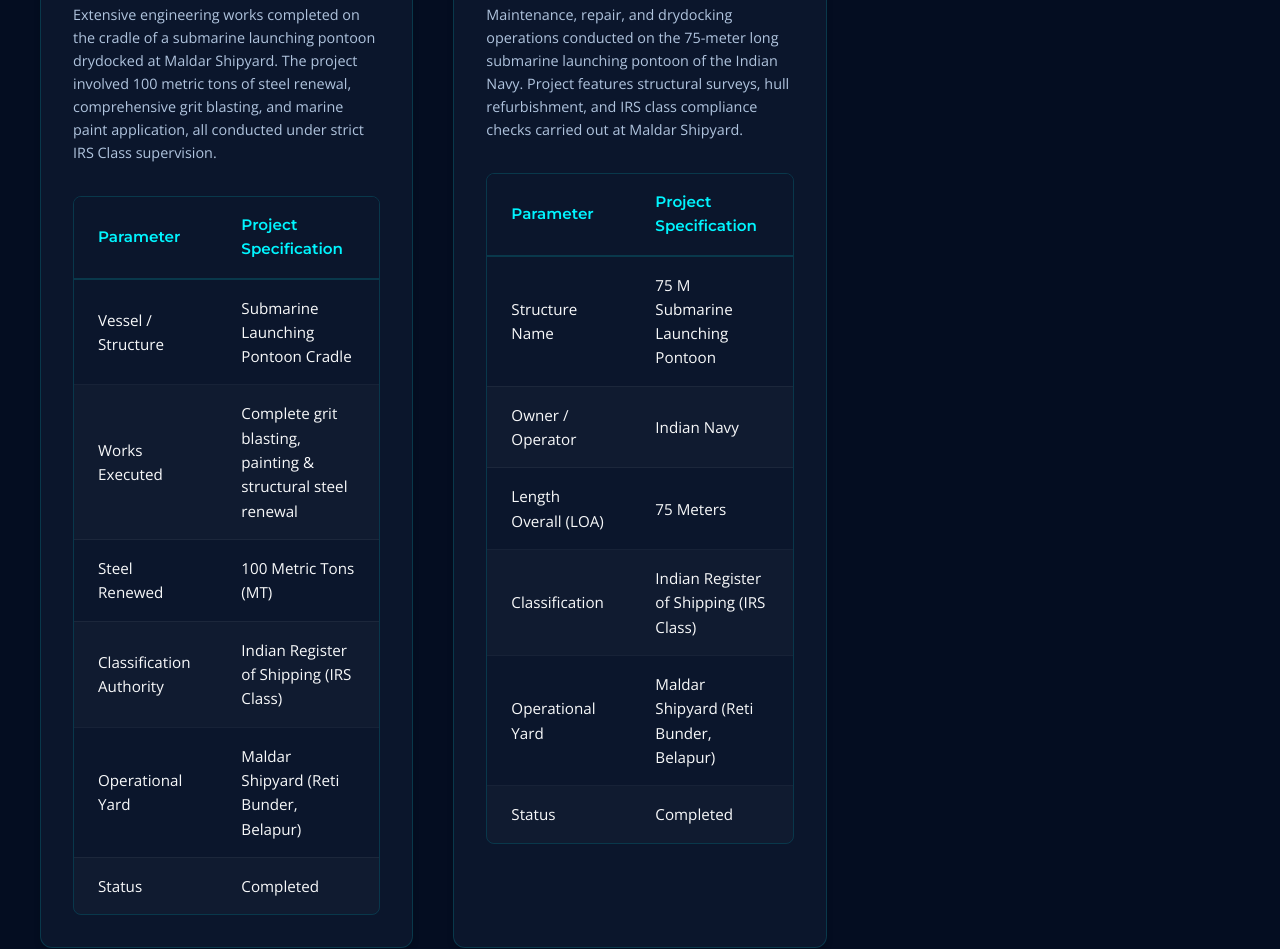
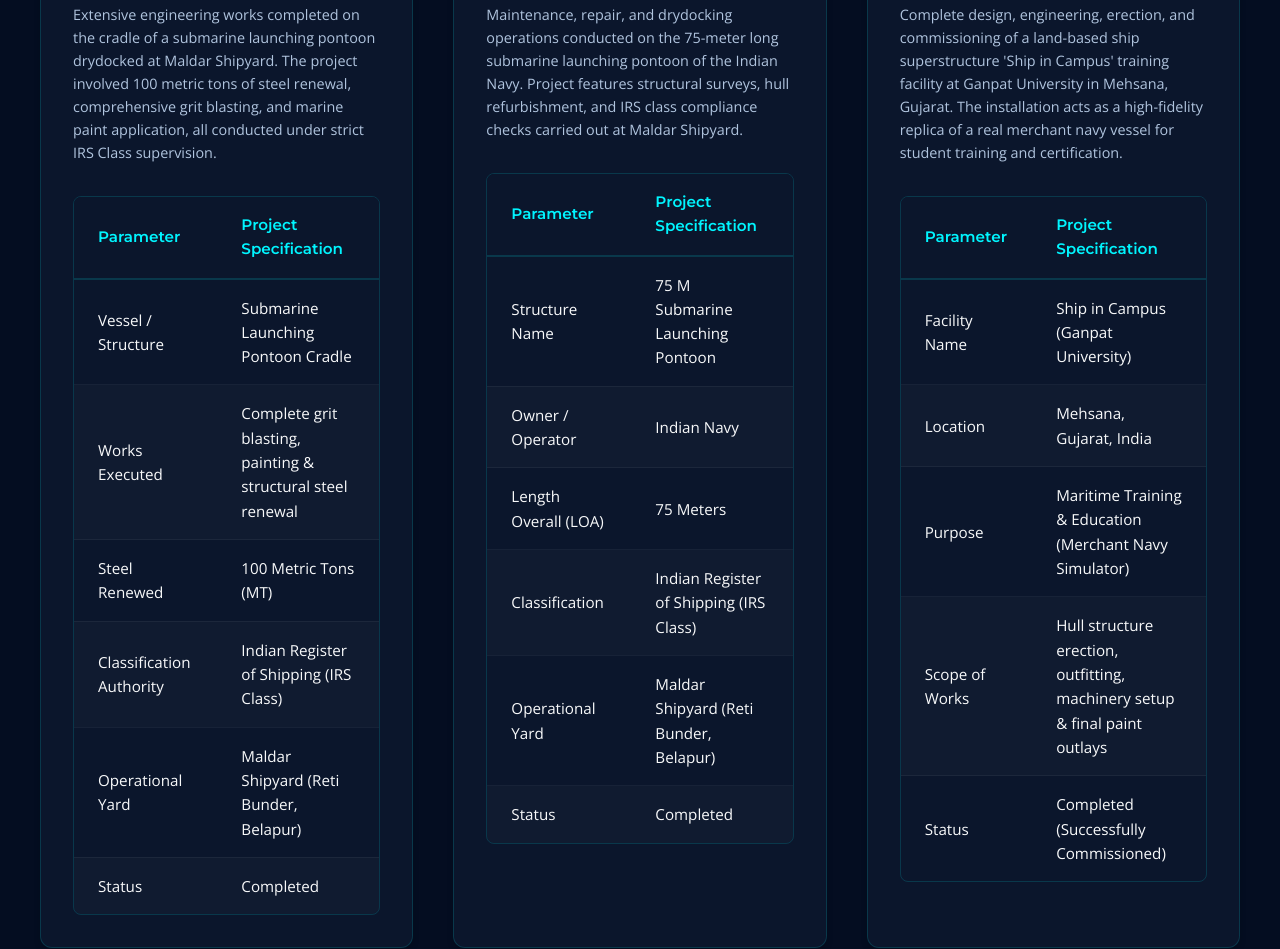
Before and after one commit to OnerFusionINC/lothalmarine, a website: page products.html in a window 1280 px wide. Shown: the part 6200-7149 px from the top of the page. Drawn offline with nearby package versions, Linux system fonts and the light colour scheme.

Commit message:
Add project card for Ship in Campus for Ganpat University with progress image

```diff
--- a/products.html
+++ b/products.html
@@ -717,6 +717,51 @@
             </div>
           </div>
 
+          <!-- Product 19: Ship in Campus for Ganpat University -->
+          <div class="product-card">
+            <div class="product-img">
+              <img src="assets/images/ship_in_campus_ganpat_university.jpg" alt="Ship in Campus training facility erected at Ganpat University, Mehsana" loading="lazy">
+            </div>
+            <div class="product-info">
+              <span class="product-tag">Maritime Training Facilities</span>
+              <h3 class="product-title">Ship in Campus for Ganpat University</h3>
+              <p class="product-desc">Complete design, engineering, erection, and commissioning of a land-based ship superstructure 'Ship in Campus' training facility at Ganpat University in Mehsana, Gujarat. The installation acts as a high-fidelity replica of a real merchant navy vessel for student training and certification.</p>
+
+              <div class="spec-table-container">
+                <table class="spec-table" aria-label="Ship in Campus Ganpat University Specifications">
+                  <thead>
+                    <tr>
+                      <th scope="col">Parameter</th>
+                      <th scope="col">Project Specification</th>
+                    </tr>
+                  </thead>
+                  <tbody>
+                    <tr>
+                      <td>Facility Name</td>
+                      <td>Ship in Campus (Ganpat University)</td>
+                    </tr>
+                    <tr>
+                      <td>Location</td>
+                      <td>Mehsana, Gujarat, India</td>
+                    </tr>
+                    <tr>
+                      <td>Purpose</td>
+                      <td>Maritime Training & Education (Merchant Navy Simulator)</td>
+                    </tr>
+                    <tr>
+                      <td>Scope of Works</td>
+                      <td>Hull structure erection, outfitting, machinery setup & final paint outlays</td>
+                    </tr>
+                    <tr>
+                      <td>Status</td>
+                      <td>Completed (Successfully Commissioned)</td>
+                    </tr>
+                  </tbody>
+                </table>
+              </div>
+            </div>
+          </div>
+
         </div>
       </div>
     </section>
```
Also changed, not shown: index.html (+10 -0 lines), assets/images/ship_in_campus_ganpat_university.jpg (added).
